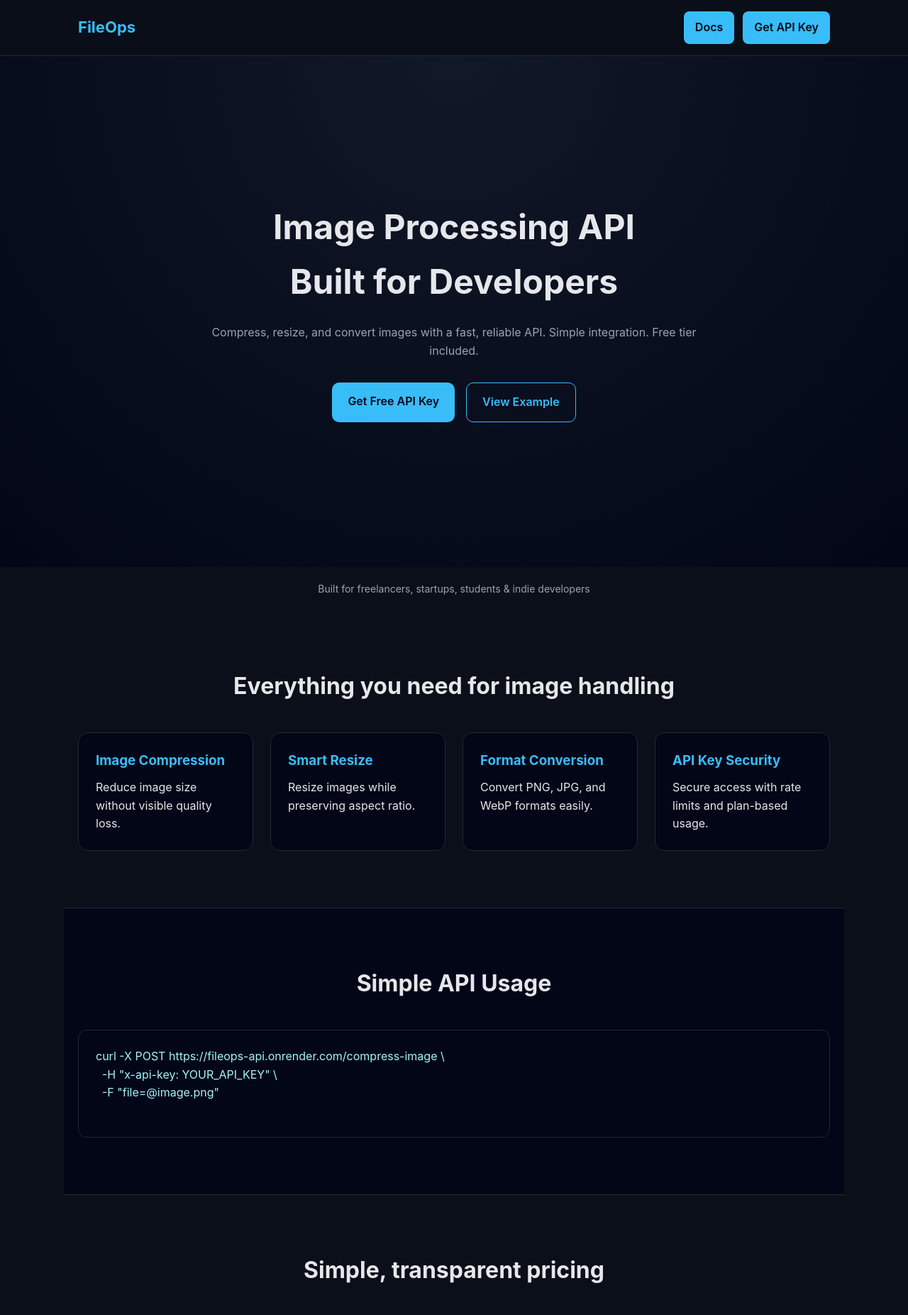
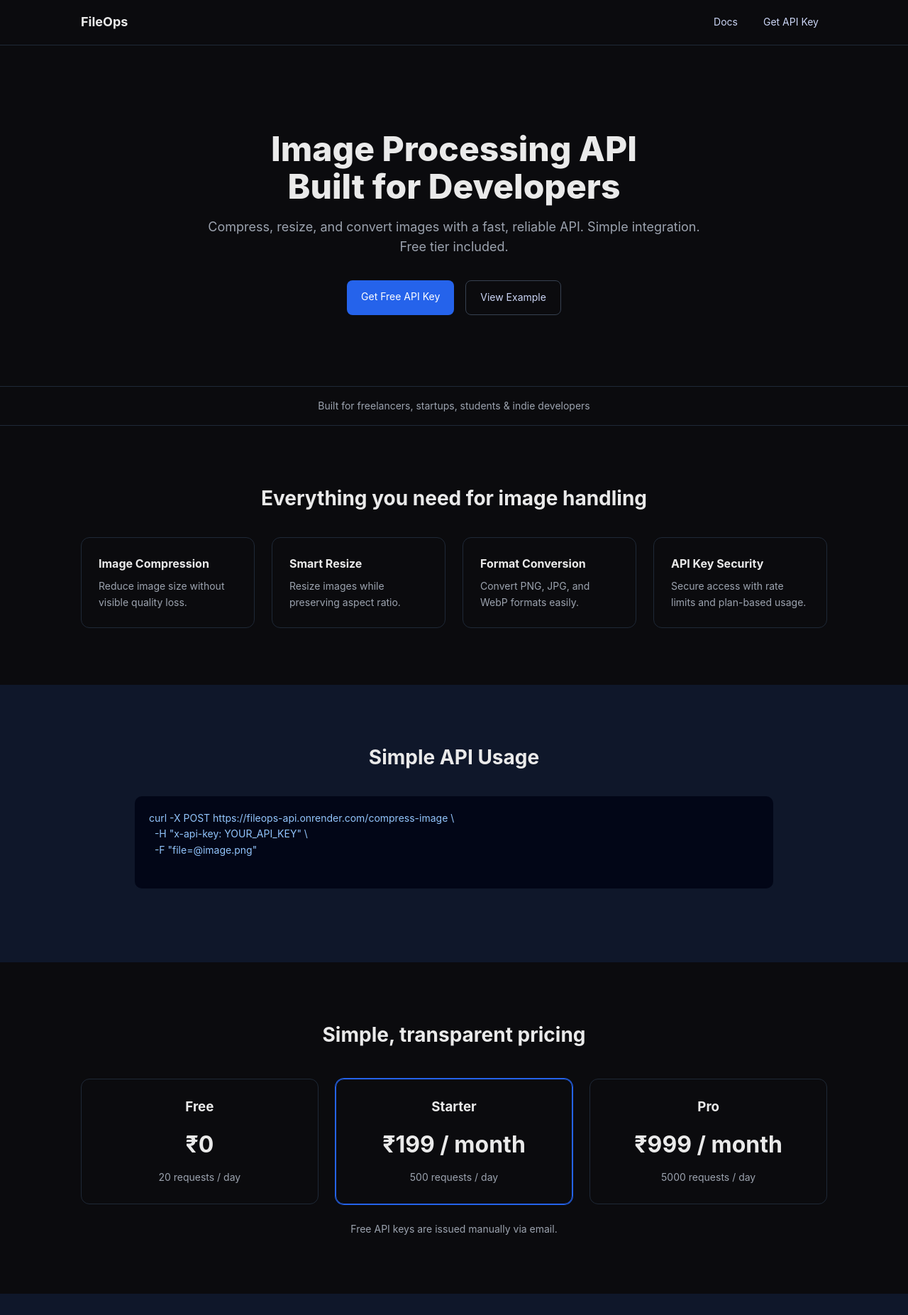
Before and after one commit to Cyberady/fileops-landing, a plain HTML site: page index.html in a window 1280 px wide. Shown: the top 1853 px of the page at 71% size. Drawn offline with Linux system fonts and the light colour scheme.

Commit message:
Refactor CSS for improved layout and design
Updated styles for various components including navbar, hero section, and pricing cards. Enhanced responsiveness and improved overall design consistency.

```diff
--- a/style.css
+++ b/style.css
@@ -1,223 +1,259 @@
+/* RESET */
 * {
   margin: 0;
   padding: 0;
   box-sizing: border-box;
-  font-family: "Inter", system-ui, sans-serif;
-}
-
-html {
-  scroll-behavior: smooth;
+  font-family: Inter, system-ui, -apple-system, sans-serif;
 }
 
 body {
-  background: #0b0f19;
-  color: #e5e7eb;
+  background: #0b0b0e;
+  color: #eaeaea;
   line-height: 1.6;
 }
 
 /* NAVBAR */
 .nav {
-  position: sticky;
-  top: 0;
-  background: rgba(11, 15, 25, 0.95);
+  height: 64px;
   border-bottom: 1px solid #1f2937;
+  background: #0b0b0e;
 }
 
 .nav-container {
   max-width: 1100px;
   margin: auto;
-  padding: 16px 20px;
+  height: 100%;
   display: flex;
+  align-items: center;
   justify-content: space-between;
-  align-items: center;
+  padding: 0 24px;
 }
 
 .logo {
-  font-size: 22px;
   font-weight: 700;
-  color: #38bdf8;
+  font-size: 18px;
 }
 
 .nav-btn {
-  padding: 10px 16px;
-  background: #38bdf8;
-  color: #020617;
+  color: #cbd5f5;
   text-decoration: none;
-  border-radius: 8px;
-  font-weight: 600;
+  font-size: 14px;
+  padding: 6px 12px;
+  border-radius: 6px;
+}
+
+.nav-btn:hover {
+  background: #111827;
 }
 
 /* HERO */
 .hero {
-  min-height: 90vh;
-  display: flex;
-  align-items: center;
-  justify-content: center;
+  padding: 120px 24px 100px;
   text-align: center;
-  padding: 60px 20px;
-  background: radial-gradient(circle at top, #111827, #020617);
 }
 
 .hero-content {
-  max-width: 700px;
+  max-width: 720px;
+  margin: auto;
 }
 
 .hero h1 {
   font-size: 48px;
-  margin-bottom: 20px;
+  font-weight: 800;
+  line-height: 1.1;
 }
 
 .hero p {
+  margin-top: 16px;
   color: #9ca3af;
-  margin-bottom: 32px;
+  font-size: 18px;
 }
 
 .hero-actions {
+  margin-top: 32px;
   display: flex;
   justify-content: center;
   gap: 16px;
-  flex-wrap: wrap;
 }
 
 .btn {
-  padding: 14px 22px;
-  border-radius: 10px;
+  padding: 12px 20px;
+  border-radius: 8px;
+  font-size: 14px;
   text-decoration: none;
-  font-weight: 600;
 }
 
-.btn.primary {
-  background: #38bdf8;
-  color: #020617;
+.primary {
+  background: #2563eb;
+  color: white;
 }
 
-.btn.secondary {
-  border: 1px solid #38bdf8;
-  color: #38bdf8;
+.primary:hover {
+  background: #1d4ed8;
+}
+
+.secondary {
+  border: 1px solid #374151;
+  color: #cbd5f5;
+}
+
+.secondary:hover {
+  background: #111827;
 }
 
 /* TRUST */
 .trust {
+  border-top: 1px solid #1f2937;
+  border-bottom: 1px solid #1f2937;
+  padding: 16px;
   text-align: center;
-  padding: 20px;
   color: #9ca3af;
   font-size: 14px;
 }
 
 /* SECTIONS */
 .section {
+  padding: 80px 24px;
   max-width: 1100px;
   margin: auto;
-  padding: 80px 20px;
 }
 
 .section h2 {
+  font-size: 28px;
+  margin-bottom: 32px;
   text-align: center;
-  font-size: 32px;
-  margin-bottom: 40px;
 }
 
-.section.dark {
-  background: #020617;
-  border-top: 1px solid #1f2937;
-  border-bottom: 1px solid #1f2937;
+.dark {
+  background: #0f172a;
+  max-width: 100%;
 }
 
 /* FEATURES */
 .grid {
   display: grid;
-  grid-template-columns: repeat(auto-fit, minmax(240px, 1fr));
+  grid-template-columns: repeat(auto-fit, minmax(220px, 1fr));
   gap: 24px;
 }
 
 .card {
-  background: #020617;
+  background: #0b0b0e;
   border: 1px solid #1f2937;
-  border-radius: 14px;
   padding: 24px;
+  border-radius: 12px;
 }
 
 .card h3 {
-  color: #38bdf8;
-  margin-bottom: 10px;
+  margin-bottom: 8px;
+  font-size: 16px;
+}
+
+.card p {
+  color: #9ca3af;
+  font-size: 14px;
 }
 
 /* CODE */
 pre {
   background: #020617;
-  border: 1px solid #1f2937;
-  border-radius: 12px;
-  padding: 24px;
+  padding: 20px;
+  border-radius: 10px;
   overflow-x: auto;
-  color: #a5f3fc;
+  font-size: 14px;
+  color: #93c5fd;
+  max-width: 900px;
+  margin: 24px auto;
 }
 
 /* PRICING */
 .pricing-grid {
   display: grid;
-  grid-template-columns: repeat(auto-fit, minmax(240px, 1fr));
+  grid-template-columns: repeat(auto-fit, minmax(220px, 1fr));
   gap: 24px;
+  margin-top: 40px;
 }
 
 .price-card {
-  background: #020617;
   border: 1px solid #1f2937;
-  border-radius: 16px;
-  padding: 32px 24px;
+  border-radius: 12px;
+  padding: 24px;
   text-align: center;
+}
+
+.price-card h3 {
+  margin-bottom: 12px;
 }
 
 .price {
   font-size: 32px;
   font-weight: 700;
-  color: #38bdf8;
+  margin-bottom: 8px;
 }
 
-.price-card.featured {
-  border: 2px solid #38bdf8;
+.price-card span {
+  color: #9ca3af;
+  font-size: 14px;
+}
+
+.featured {
+  border-color: #2563eb;
+  box-shadow: 0 0 0 1px #2563eb;
 }
 
 .note {
+  margin-top: 24px;
   text-align: center;
-  margin-top: 20px;
   color: #9ca3af;
+  font-size: 14px;
 }
 
 /* PAYMENT */
-#payment h3 {
-  margin: 20px 0;
-  color: #38bdf8;
+ul {
+  margin: 16px 0 0 20px;
+  color: #cbd5f5;
 }
 
-#payment ul {
-  max-width: 420px;
-  margin: 20px auto;
-  text-align: left;
+ul li {
+  margin-bottom: 6px;
 }
 
 /* CTA */
 .cta {
+  padding: 100px 24px;
   text-align: center;
-  padding: 80px 20px;
+}
+
+.cta h2 {
+  font-size: 28px;
+  margin-bottom: 12px;
+}
+
+.cta p {
+  color: #9ca3af;
+  margin-top: 8px;
 }
 
 .email a {
-  color: #38bdf8;
+  color: #60a5fa;
   text-decoration: none;
 }
 
 /* FOOTER */
 .footer {
+  border-top: 1px solid #1f2937;
+  padding: 24px;
   text-align: center;
-  padding: 24px;
+  color: #6b7280;
   font-size: 14px;
-  color: #6b7280;
-  border-top: 1px solid #1f2937;
 }
 
 /* RESPONSIVE */
-@media (max-width: 768px) {
+@media (max-width: 600px) {
   .hero h1 {
     font-size: 36px;
   }
+
+  .hero-actions {
+    flex-direction: column;
+  }
 }
```
